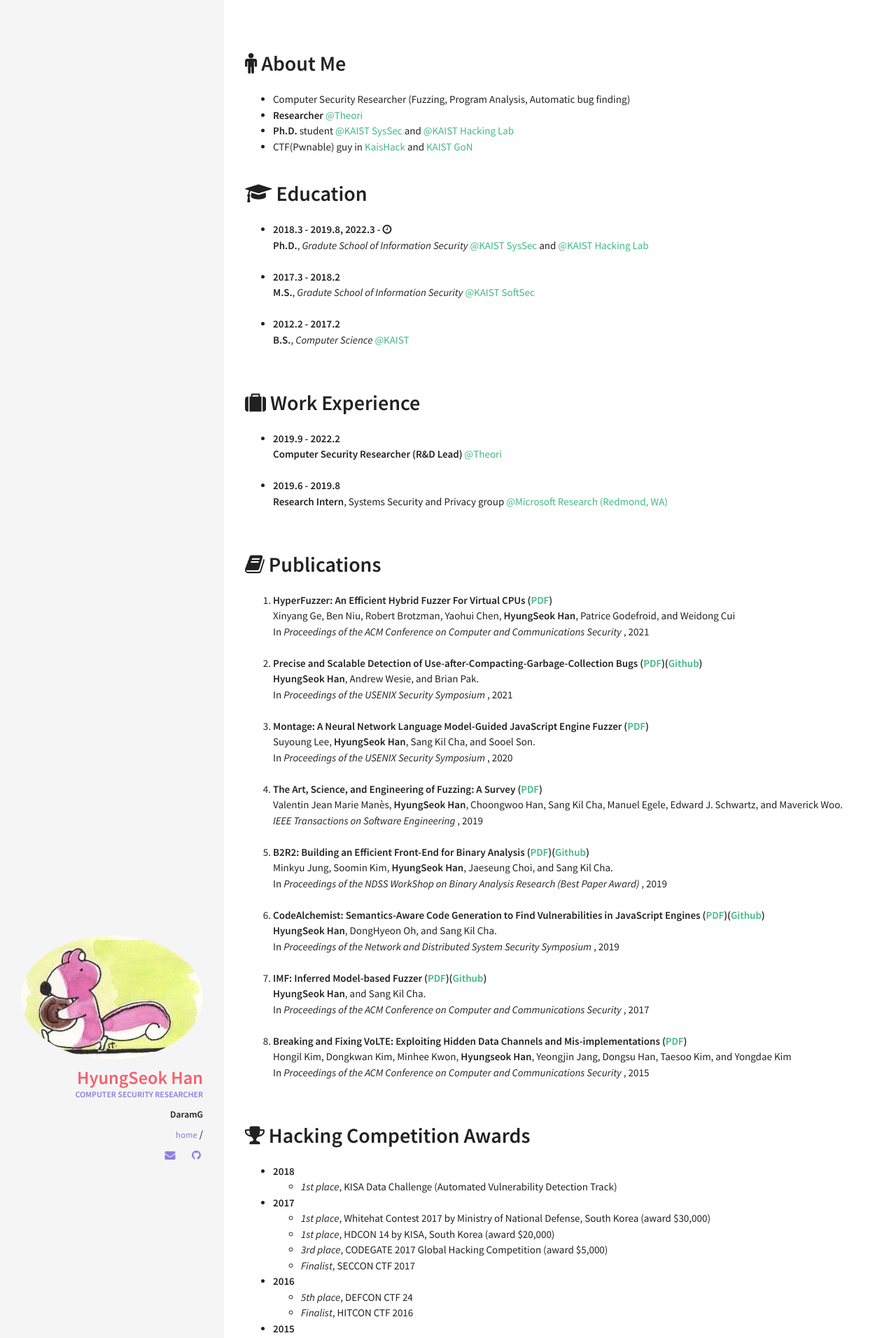
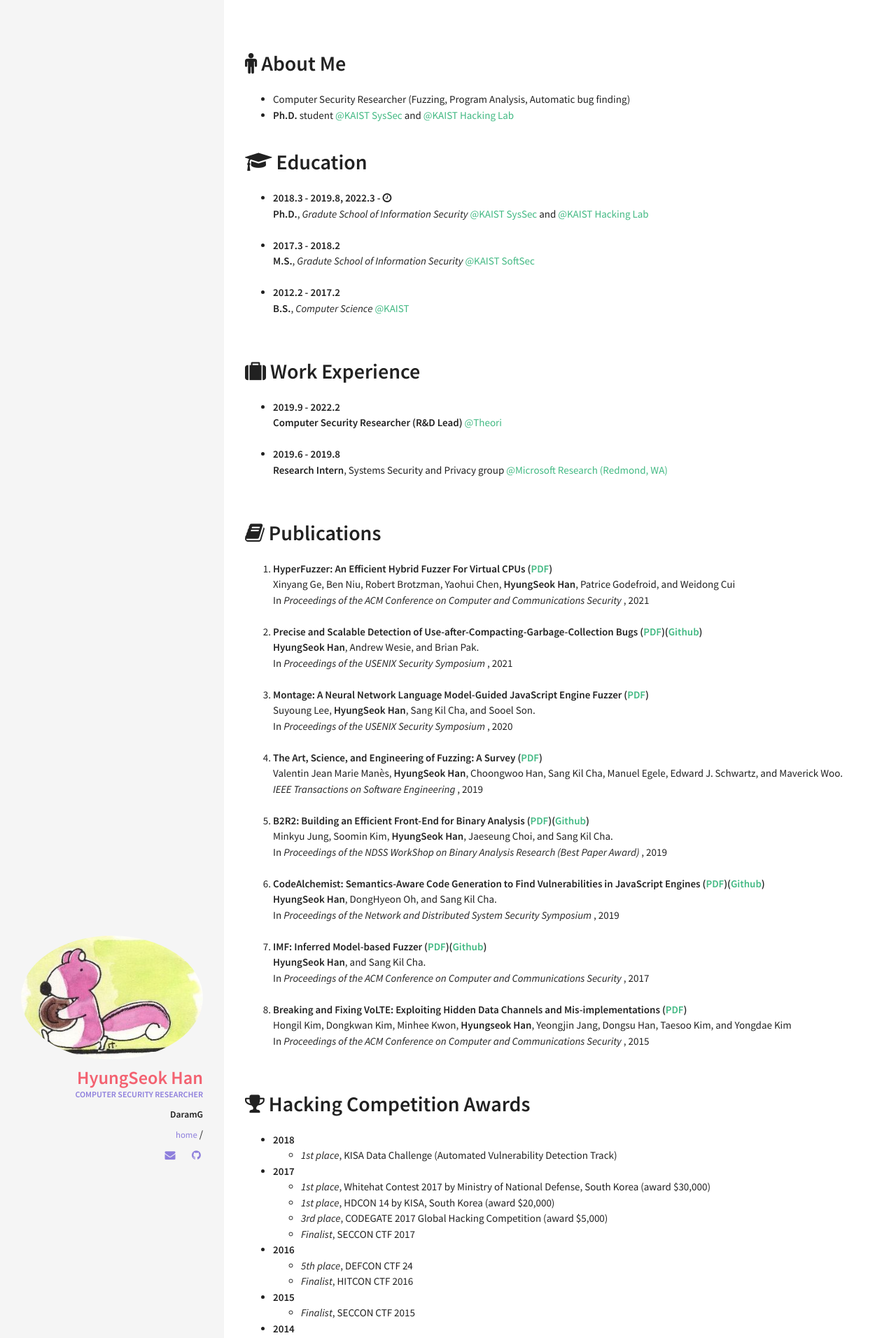
Before and after one commit to DaramG/daramg.github.io, a Jekyll site: the page built from index.html, in a window 1280 px wide. Shown: the top 1912 px of the page at 70% size. Built offline with Jekyll 4.4.1, drawn with Linux system fonts in a browser that asks for light colours.

Commit message:
Update about.html

```diff
--- a/_includes/sections/about.html
+++ b/_includes/sections/about.html
@@ -9,14 +9,7 @@
             Computer Security Researcher (Fuzzing, Program Analysis, Automatic bug finding)
         </li>
         <li>
-            <strong>Researcher</strong> <a href= "https://theori.io/">@Theori</a>
-        </li>
-        <li>
             <strong>Ph.D.</strong> student <a href= "https://www.syssec.kr/">@KAIST SysSec</a> and <a href= "https://kaist-hacking.github.io/">@KAIST Hacking Lab</a>
-        </li>
-        <li>
-            CTF(Pwnable) guy in <a href="http://kaishackgon.blogspot.com/">KaisHack</a> and
-            <a href="http://gon.kaist.ac.kr/">KAIST GoN</a>
         </li>
     </ul>
 </div>
```
